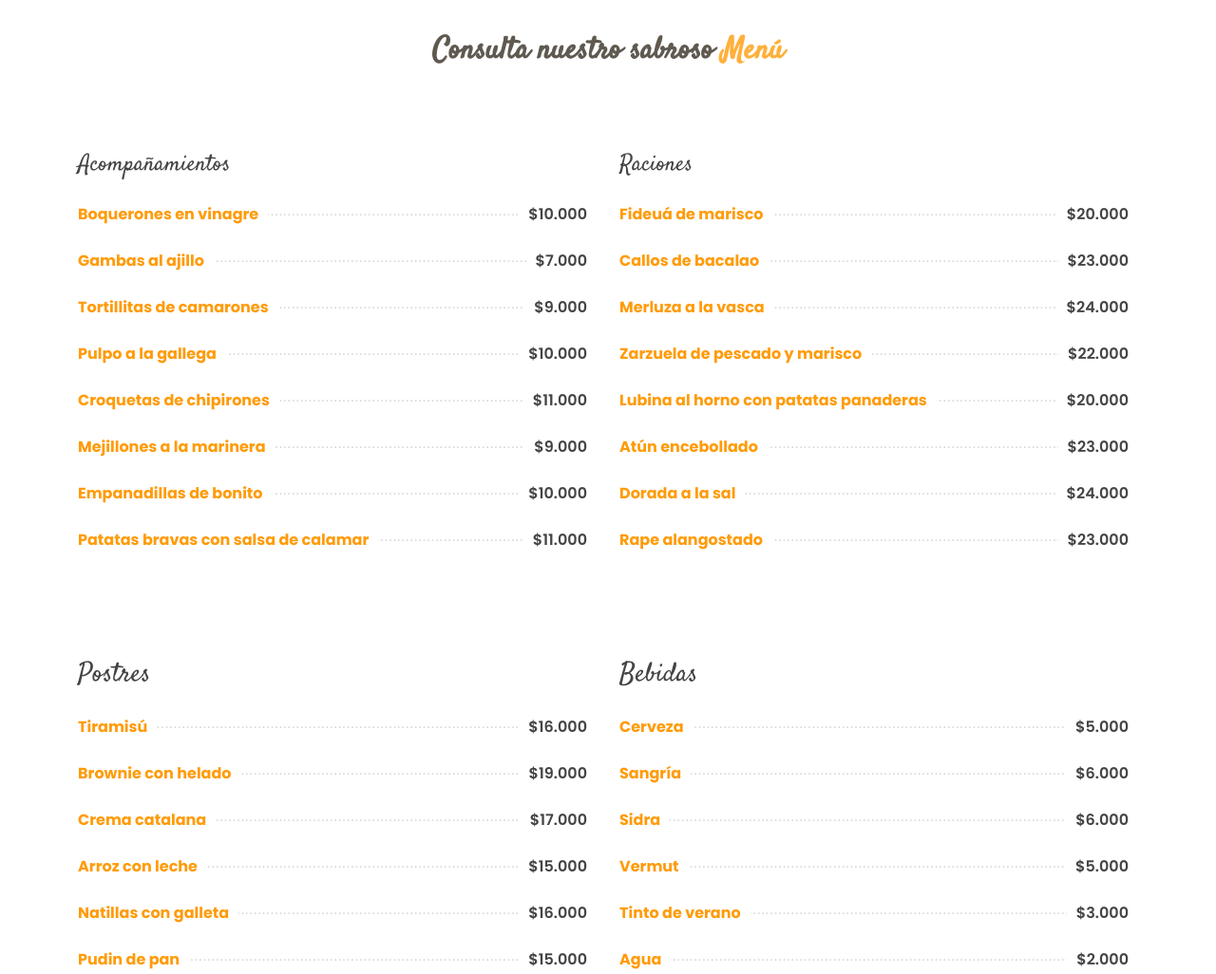
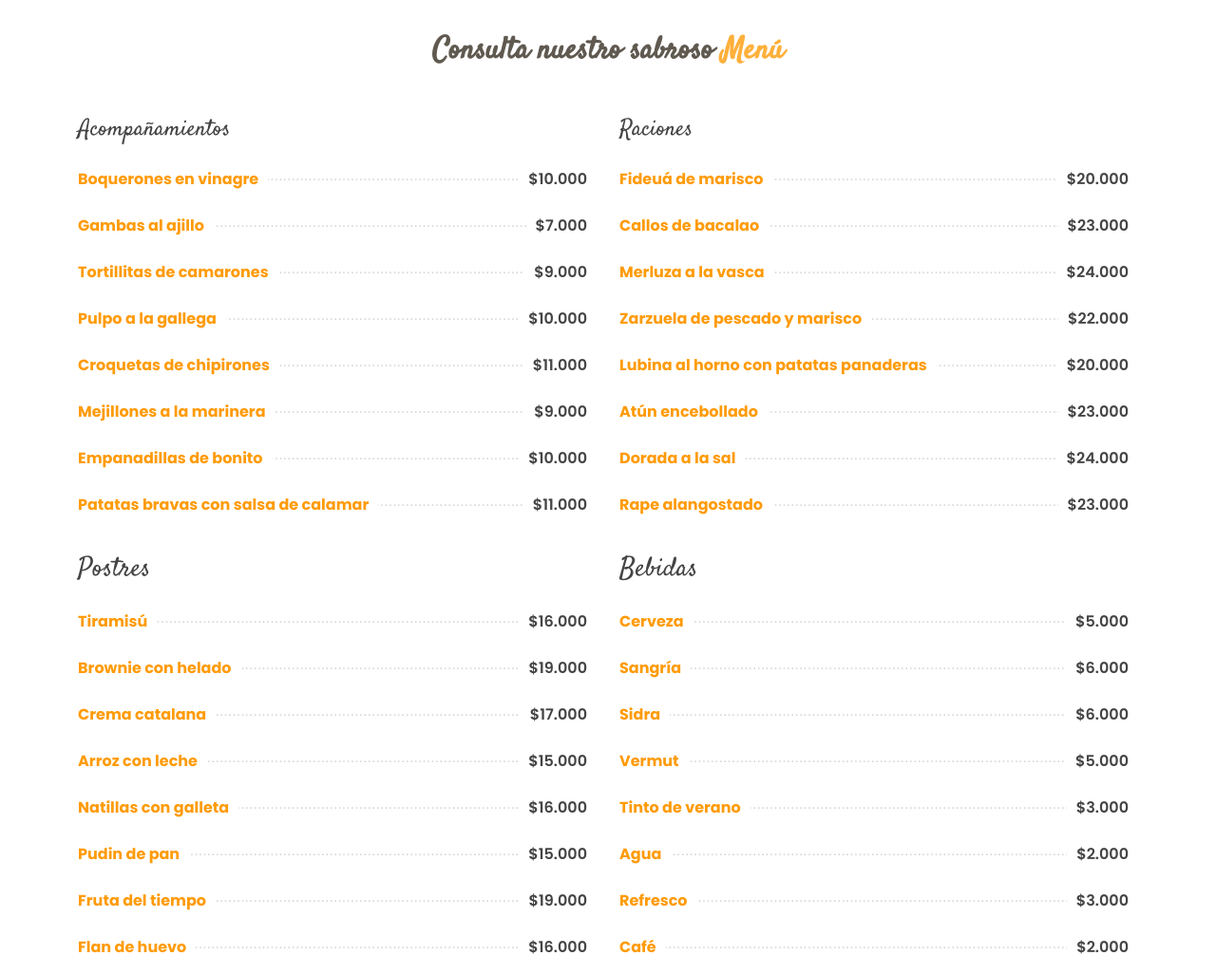
Before and after one commit to Wilberto26/proyecto, a plain HTML site: page index.html in a window 1280 px wide. Shown: the part 1360-2386 px from the top of the page at 95% size. Drawn offline with nearby package versions, Linux system fonts and the light colour scheme.

Commit message:
Update style.css

```diff
--- a/css/style.css
+++ b/css/style.css
@@ -943,8 +943,8 @@ section {
 }
 
 .menu-section{
-  margin-top: 5%;
-  margin-bottom: 5%;
+  margin-top: 20px;
+  margin-bottom: 20px;
 }
 
 /*--------------------------------------------------------------
```
